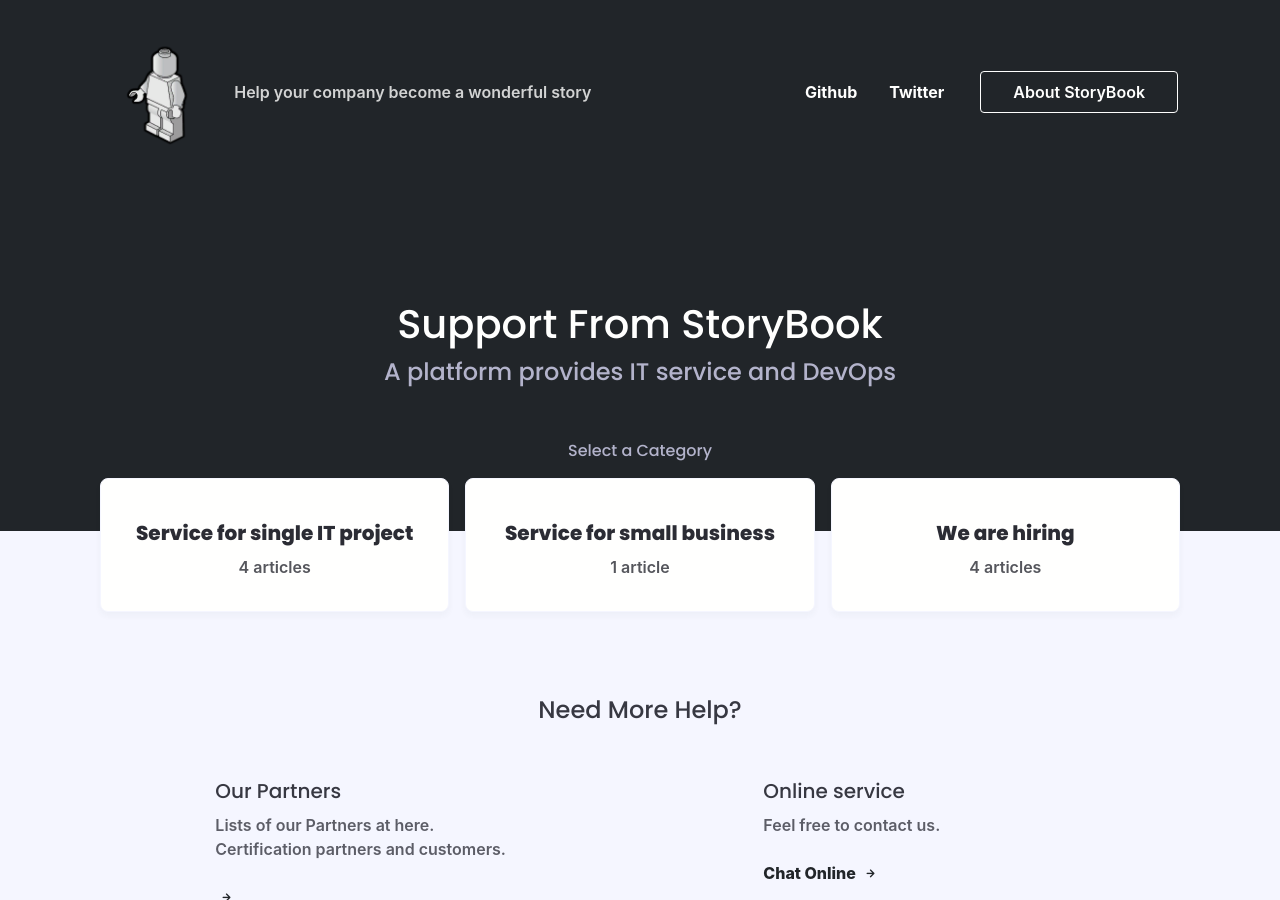
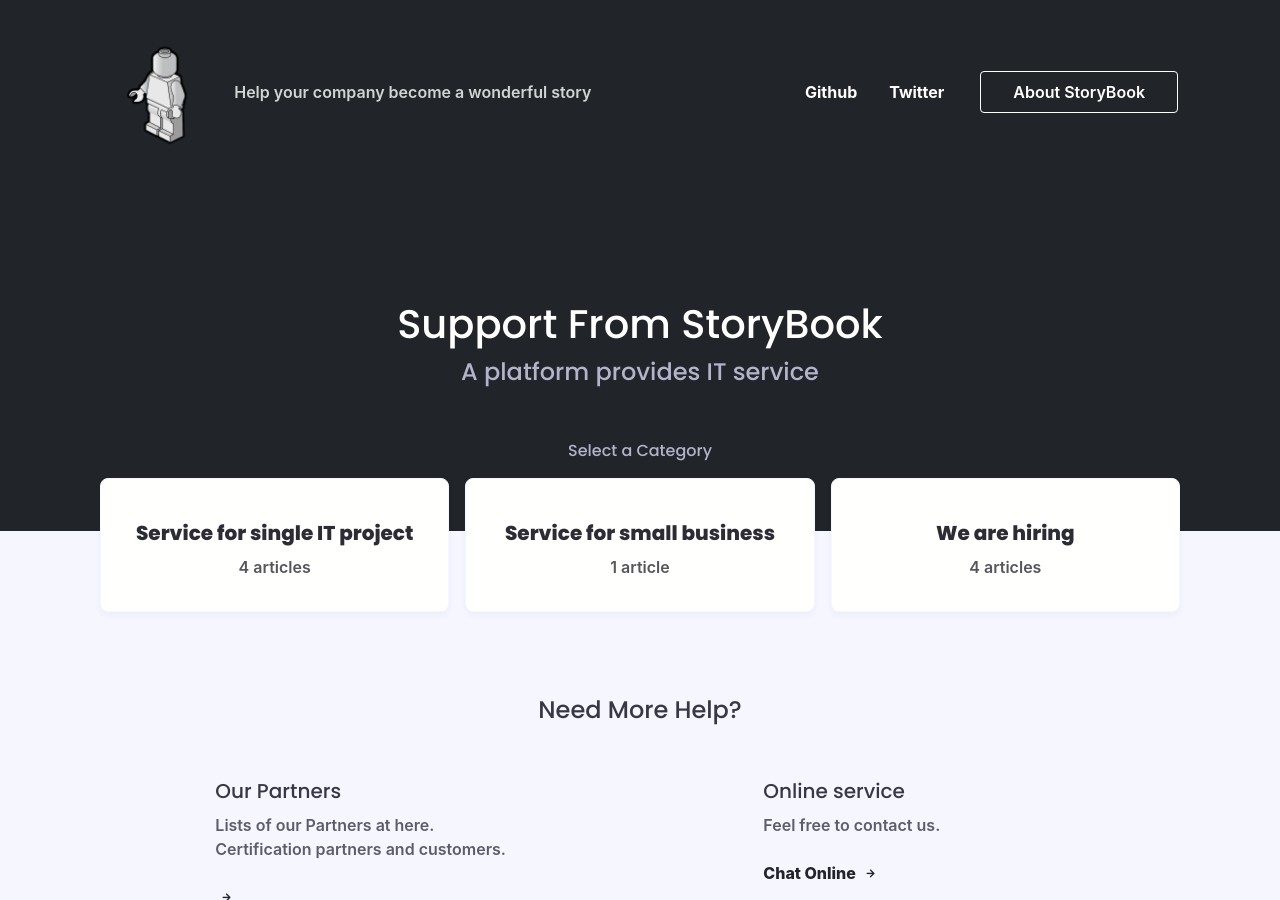
Before and after one commit to werepairlab/werepairlab.github.io, a Jekyll site: the page built from index.html, in a window 1280 px wide and 900 px high. Built offline with Jekyll 4.4.1, drawn with Linux system fonts in a browser that asks for light colours; nearby versions of some CDN libraries; some web fonts are replaced; comment, search, counter and statistics services are not loaded.

Commit message:
remove DevOps

```diff
--- a/_config.yml
+++ b/_config.yml
@@ -19,7 +19,7 @@
 # in the templates via {{ site.myvariable }}.
 
 title: StoryBook
-description: We are a platform provides IT and DevOps service.
+description: We are a platform provides IT service.
 baseurl: '' # the subpath of your site, e.g. /support
 url: https://werepairlab.github.io/ # the base hostname AND PROTOCOL for your site, e.g. http://example.com
 permalink: /:categories/:title
@@ -29,7 +29,7 @@ use_authors: true #Set this to false to disable showing post authors
 
 brand_logo: logo.png
 brand_name: StoryBook
-header: A platform provides IT service and DevOps
+header: A platform provides IT service
 subheader: Support From StoryBook
 
 meta_image: odin-meta.png
```
